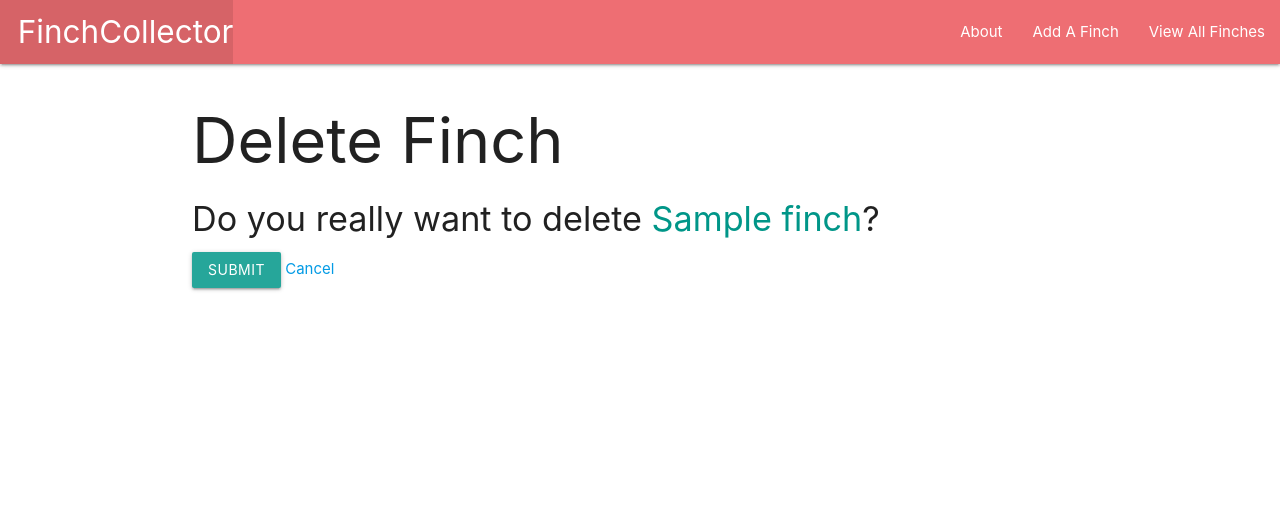
After one commit to sberger94/Django-Finches, a Django app: page /finches/1/delete/ in a window 1280 px wide. The commit adds this page. Shown: the top 528 px of the page. Run offline with Django 4.2, Linux system fonts and the light colour scheme; tables that the repository leaves empty hold one stand-in row (values such as "Sample post").

Commit message:
Added update and delete functionality

```diff
--- /dev/null
+++ b/finchcollector/main_app/templates/main_app/finch_confirm_delete.html
@@ -0,0 +1,13 @@
+{% extends 'base.html' %}
+
+{% block content %}
+    <h1>Delete Finch</h1>
+
+    <h4>Do you really want to delete <span class="teal-text">{{ object.name }}</span>?</h4>
+
+    <form action="" method="POST">
+        {% csrf_token %}
+        <input type="submit" name="Yes - Delete!" class="btn">
+        <a href="{% url 'detail' finch.id %}">Cancel</a>
+    </form>
+{% endblock content %}
--- a/finchcollector/main_app/templates/main_app/finch_form.html
+++ b/finchcollector/main_app/templates/main_app/finch_form.html
@@ -1,6 +1,11 @@
 {% extends 'base.html' %}
 
 {% block content %}
+  {% if object %}
+    <h1>Edit <span class="teal-text">{{ object.name }}</span></h1>
+  {% else %}
+    <h1>Add Finch</h1>
+  {% endif %}
   <!-- Leaving the action empty makes the form post to the same url used to display it -->
   <form action="" method="post">
     <!-- Django requires the following for security purposes -->
--- a/finchcollector/main_app/views.py
+++ b/finchcollector/main_app/views.py
@@ -7,6 +7,14 @@ from .models import Finch
 class FinchCreate(CreateView):
     model = Finch
     fields = '__all__'
+
+class FinchUpdate(UpdateView):
+    model = Finch
+    fields = ['species', 'description', 'age']
+
+class FinchDelete(DeleteView):
+    model = Finch
+    success_url = '/finches/'
 
 
 def home(request):
```
